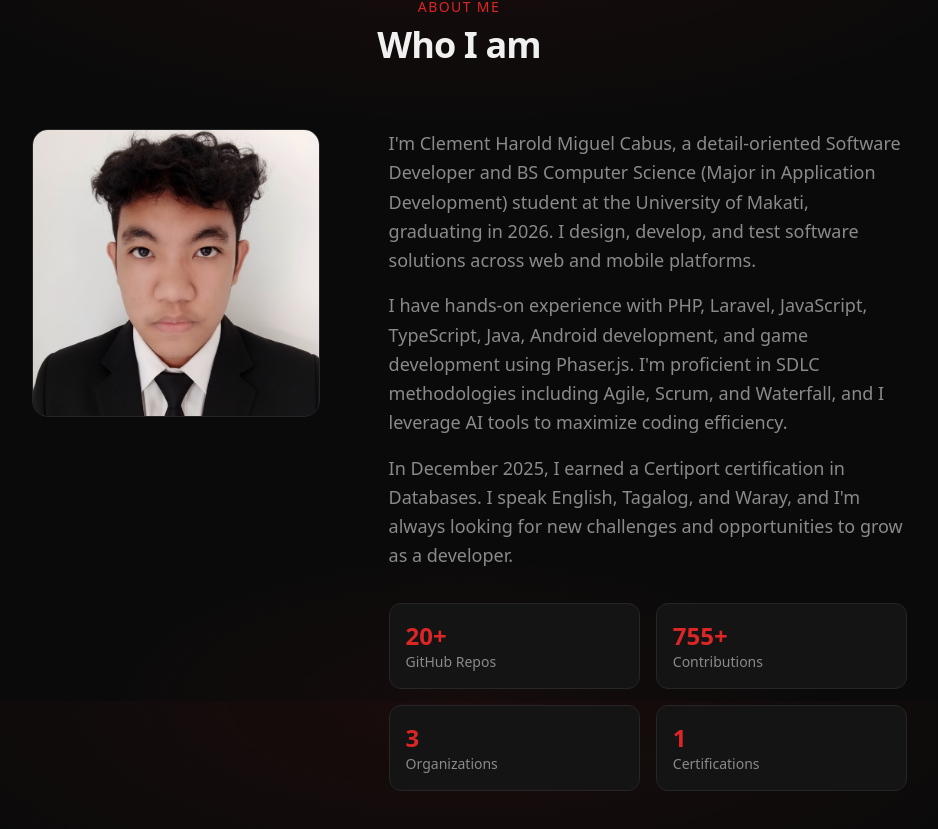
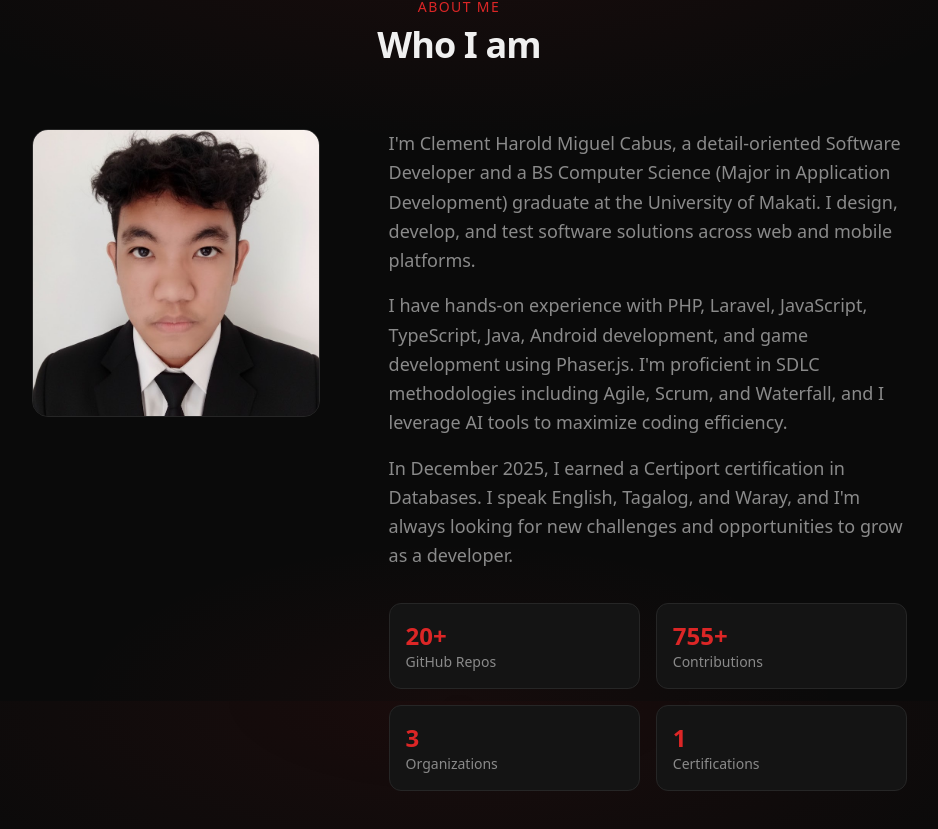
Before and after one commit to clementiii/portfolio, a Next.js app: page / in a window 1280 px wide. Shown: the part 899-1728 px from the top of the page, without its empty margins (181-1119 px from the left). Built offline with nearby package versions, Linux system fonts and the light colour scheme.

Commit message:
update_june.15.26

```diff
--- a/src/components/About.tsx
+++ b/src/components/About.tsx
@@ -33,9 +33,9 @@ export default function About() {
           <FadeIn delay={0.2} className="md:col-span-3 space-y-4">
             <p className="text-base sm:text-lg leading-relaxed text-muted">
               I&apos;m Clement Harold Miguel Cabus, a detail-oriented Software
-              Developer and BS Computer Science (Major in Application Development)
-              student at the University of Makati, graduating in 2026. I design,
-              develop, and test software solutions across web and mobile platforms.
+              Developer and a BS Computer Science (Major in Application Development)
+              graduate at the University of Makati. I design, develop, and test
+              software solutions across web and mobile platforms.
             </p>
             <p className="text-base sm:text-lg leading-relaxed text-muted">
               I have hands-on experience with PHP, Laravel, JavaScript, TypeScript,
```
Also changed, not shown: 1 other file (tests, documents, lock files or other folders).
